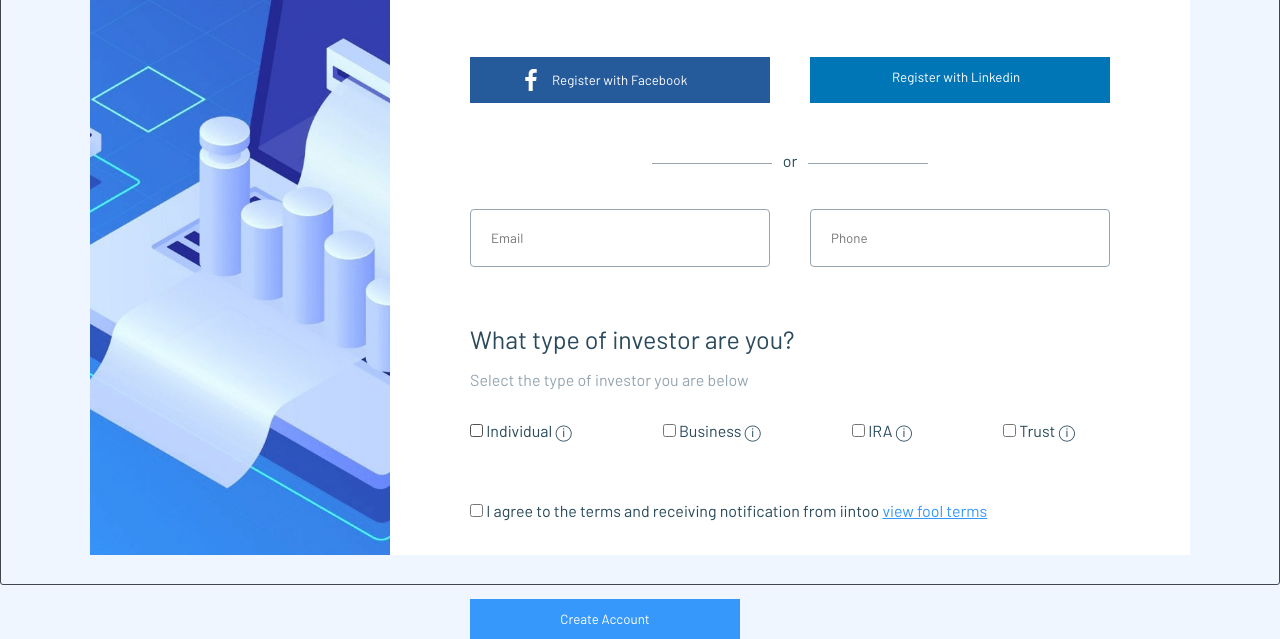
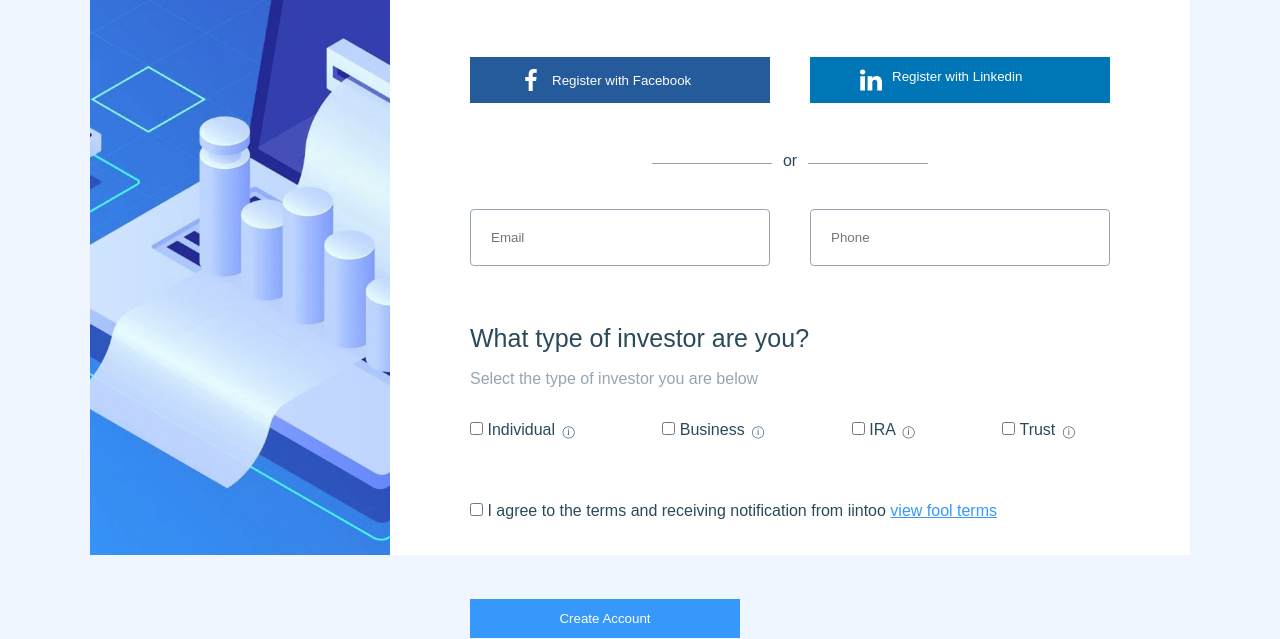
Before and after one commit to annadyu/web-core-5.9, a plain HTML site: page index.html in a window 1280 px wide. Shown: the part 215-854 px from the top of the page. Drawn offline with Linux system fonts and the light colour scheme.

Commit message:
styles edit

```diff
--- a/fontss/fonds.css
+++ /dev/null
@@ -1,6 +0,0 @@
-@font-face {
-  font-family: "Barlow";
-  src:
-    url("/fonts/OpenSans-Regular-webfont.woff2") format("woff2"),
-    url("/fonts/OpenSans-Regular-webfont.woff") format("woff");
-}
--- /dev/null
+++ b/habsida styles/fonds.css
@@ -0,0 +1,5 @@
+@font-face {
+  font-family: "Barlow";
+  src:
+    url("fontss/Barlow-Regular.otf") format("otf");
+}
--- a/habsida styles/fonts.css
+++ /dev/null
@@ -1,10 +0,0 @@
-@font-face {
-  font-family: "Barlow";
-  font-weight: 400;
-  font-style: normal;
-  src:
-    local("Barlow"),
-    url("/fontss/AnyConv.com__Barlow-Regular.woff2") format("woff2"),
-    url("/fontss/Barlow-Regular.woff") format("woff");
-  font-display: swap;
-}
--- a/habsida styles/styles.css
+++ b/habsida styles/styles.css
@@ -9,9 +9,11 @@ html, body {
 
 .iintoo_img {
     flex: 1;
+    display: block;
 }
 
 .backgroung_img {
+    flex: 1;
     display: block;
     width: 100%;
     height: 100%;
@@ -39,8 +41,6 @@ html, body {
 .iintoo_inner {
     padding: 50px 80px;
     flex: 1;
-
-
 }
 
 .title {
@@ -70,7 +70,7 @@ html, body {
 .facebook_btn::before {
     content: "";
     display: inline-block;
-    background: url(/images/facebook.svg) 0 0/ 100% no-repeat;
+    background: url(../images/facebook.svg) 0 0/ 100% no-repeat;
     margin-right: 10px;
     top: 0;
     left: 0;
@@ -97,7 +97,7 @@ html, body {
 .in_btn::before {
     content: "";
     display: inline-block;
-    background: url(images/linkedin.svg) 0 0/ 100% no-repeat;
+    background: url(../images/linkedin.svg) 0 0/ 100% no-repeat;
     margin-right: 10px;
     top: 0;
     left: 0;
@@ -181,22 +181,6 @@ html, body {
     justify-content: space-between;
 }
 
-.checkbox_input-custom:checked+.checkbox_input-default {
-    background: url(/images/icons/check.svg) 50% 50% no-repeat, #ff3f3a;
-    border: 1px solid #ff3f3a;
-}
-
-.checkbox_input-custom {
-    position: absolute;
-    top: 0;
-    left: 0;
-    right: 0;
-    bottom: 0;
-    border: 1px solid #424551;
-    border-radius: 3px;
-    cursor: pointer;
-} */
-
 .checkbox_warning {
     margin-left: 3px;
     font-size: 12px;
--- a/index.html
+++ b/index.html
@@ -5,7 +5,7 @@
     <meta charset="UTF-8">
     <meta name="viewport" content="width=device-width, initial-scale=1.0">
     <link rel="stylesheet" href="habsida styles/reset.css">
-    <link rel="stylesheet" href="habsida styles/fonts.css">
+    <link rel="stylesheet" href="habsida styles/fonds.css">
     <link rel="stylesheet" href="habsida styles/styles.css">
     <title>Habsida Webcore</title>
 </head>
@@ -44,8 +44,7 @@
                         </div>
                         <div class="checkbox_form-row">
                             <label class="checkbox_label">
-                                <input class="checkbox_input-default" type="checkbox">
-                                <span class="checkbox_input-custom"></span>
+                                <input class="checkbox_input" type="checkbox">
                                 Individual
                                 <span class="checkbox_warning">ⓘ
                                     <div class="checkbox_warning-text">I am a natural person investing on my own behalf
```
Also changed, not shown: fontss/AnyConv.com__Barlow-Regular.woff2 (deleted), fontss/Barlow-Regular.woff2 (added).
